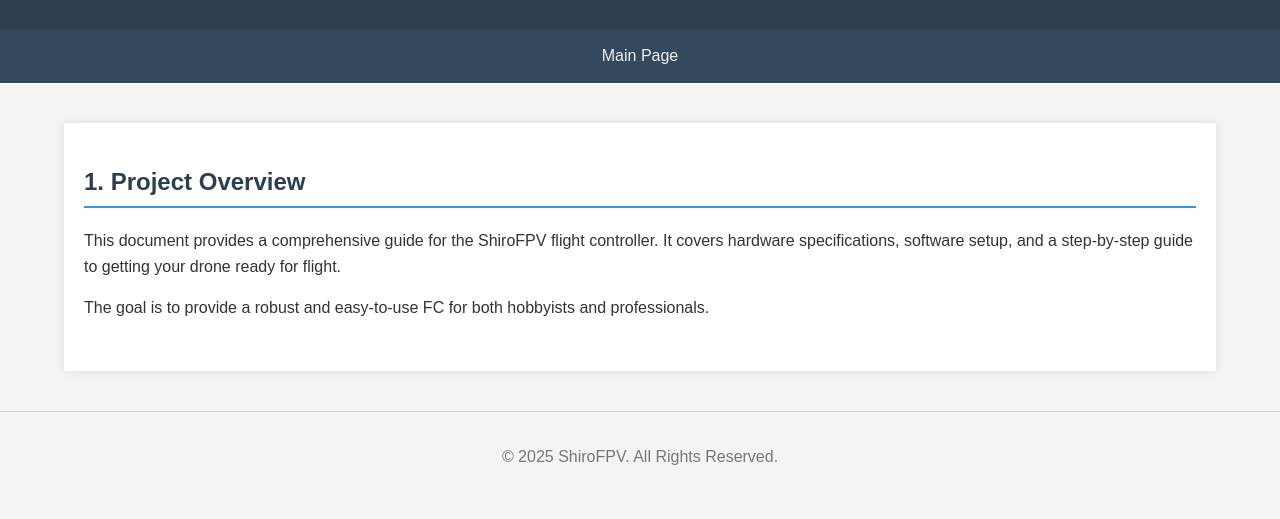
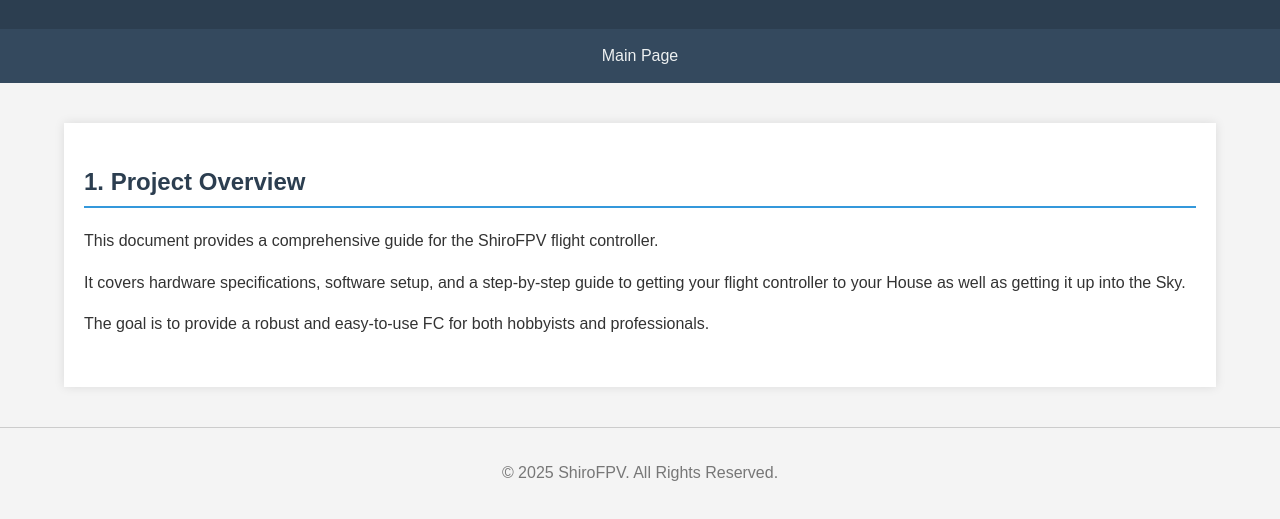
Before and after one commit to LordLOL8856/ShrioFPV, a plain HTML site: page html-files/overview.html in a window 1280 px wide. Shown: the part 117-636 px from the top of the page. Drawn offline with Linux system fonts and the light colour scheme.

Commit message:
Update overview.html

```diff
--- a/html-files/overview.html
+++ b/html-files/overview.html
@@ -82,8 +82,9 @@
         <main>
             <section class="doc-section">
                 <h2>1. Project Overview</h2>
-                <p>This document provides a comprehensive guide for the ShiroFPV flight controller. It covers hardware specifications, software setup, and a step-by-step guide to getting your drone ready for flight.</p>
-                <p>The goal is to provide a robust and easy-to-use FC for both hobbyists and professionals.</p>
+                <p>This document provides a comprehensive guide for the ShiroFPV flight controller.<p>
+                <p>It covers hardware specifications, software setup, and a step-by-step guide to getting your flight controller to your House as well as getting it up into the Sky.<p>
+                <p>The goal is to provide a robust and easy-to-use FC for both hobbyists and professionals.<p>
             </section>
         </main>
     </div>
```
